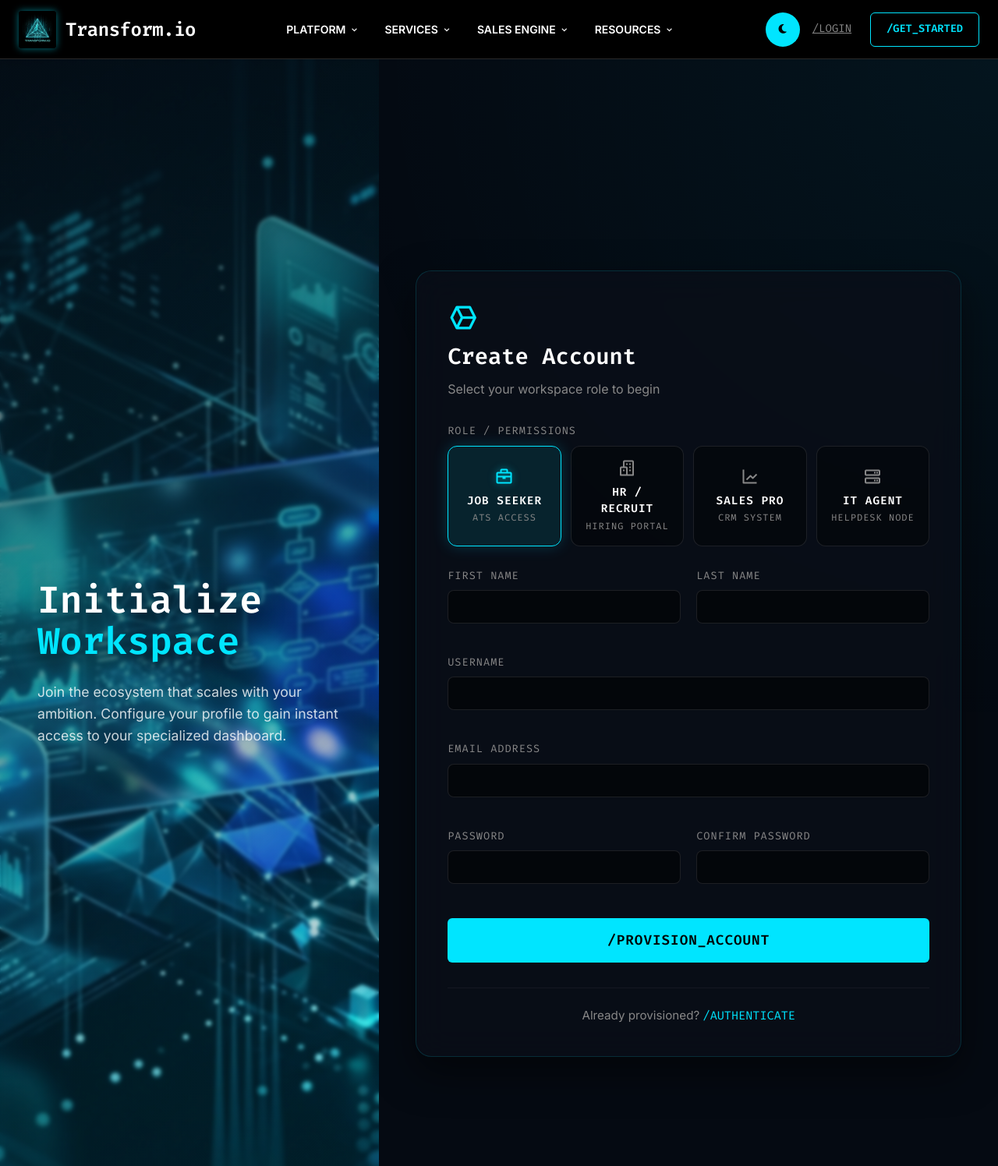
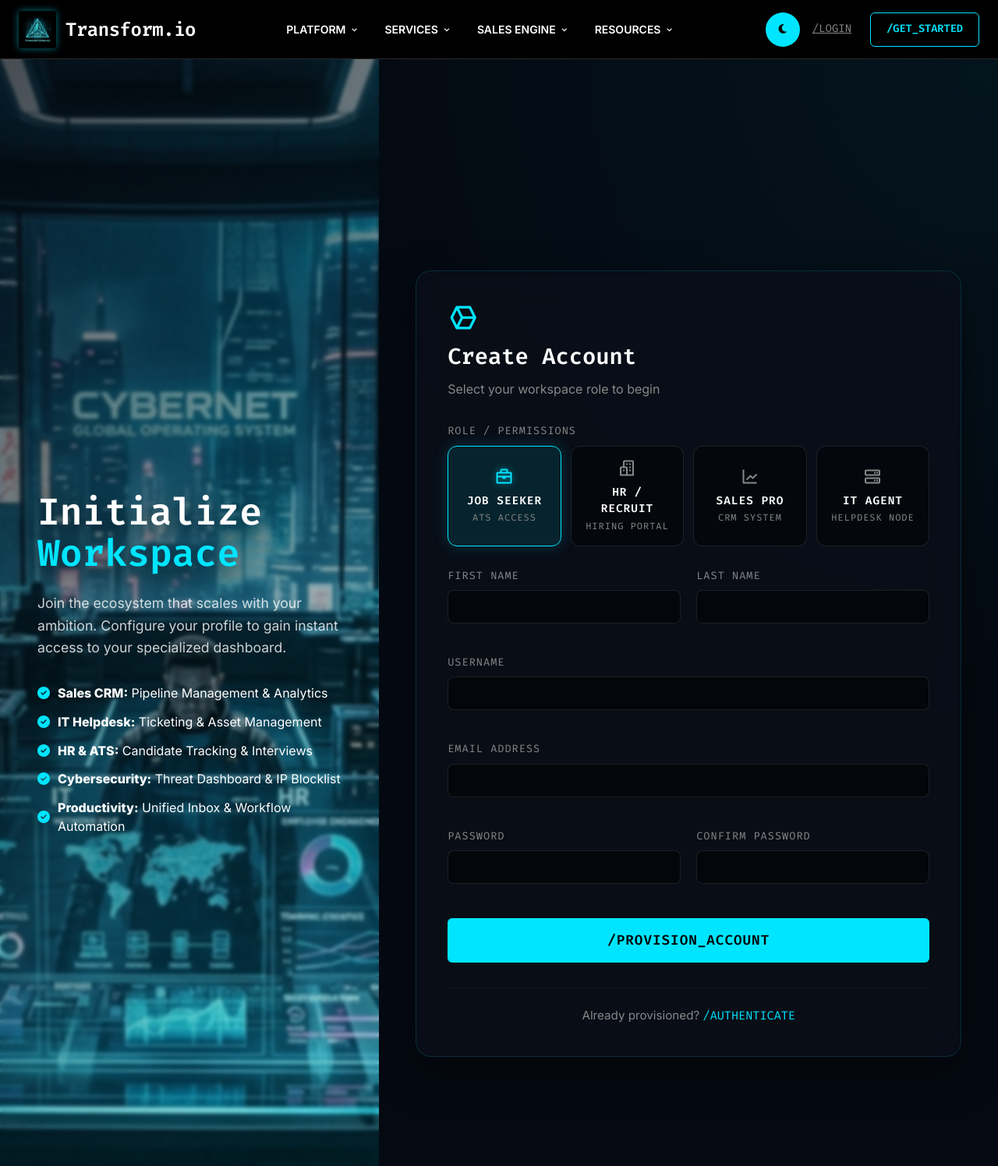
Before and after one commit to jai333/Tranform-Tech.com, a Django app: template app_track/tracking_app/templates/tracking_app/register.html in a window 1280 px wide. Shown: the top 1496 px of the page at 78% size. Run offline with Django 5.2, Linux system fonts and the light colour scheme; the template is opened without the code that fills it, so the values that code supplies are empty; some libraries are stand-ins or nearby versions.

Commit message:
Add auth background and update feature list in auth templates

```diff
--- a/app_track/tracking_app/templates/tracking_app/register.html
+++ b/app_track/tracking_app/templates/tracking_app/register.html
@@ -339,7 +339,14 @@
         <div class="auth-visuals-overlay"></div>
         <div class="auth-brand-content">
             <h1>Initialize <span>Workspace</span></h1>
-            <p>Join the ecosystem that scales with your ambition. Configure your profile to gain instant access to your specialized dashboard.</p>
+            <p style="margin-bottom: 2rem;">Join the ecosystem that scales with your ambition. Configure your profile to gain instant access to your specialized dashboard.</p>
+            <div style="display: flex; flex-direction: column; gap: 0.8rem; margin-top: 1rem;">
+                <div style="display: flex; align-items: center; gap: 10px;"><i class="fas fa-check-circle" style="color: var(--primary);"></i> <span><b>Sales CRM:</b> Pipeline Management & Analytics</span></div>
+                <div style="display: flex; align-items: center; gap: 10px;"><i class="fas fa-check-circle" style="color: var(--primary);"></i> <span><b>IT Helpdesk:</b> Ticketing & Asset Management</span></div>
+                <div style="display: flex; align-items: center; gap: 10px;"><i class="fas fa-check-circle" style="color: var(--primary);"></i> <span><b>HR & ATS:</b> Candidate Tracking & Interviews</span></div>
+                <div style="display: flex; align-items: center; gap: 10px;"><i class="fas fa-check-circle" style="color: var(--primary);"></i> <span><b>Cybersecurity:</b> Threat Dashboard & IP Blocklist</span></div>
+                <div style="display: flex; align-items: center; gap: 10px;"><i class="fas fa-check-circle" style="color: var(--primary);"></i> <span><b>Productivity:</b> Unified Inbox & Workflow Automation</span></div>
+            </div>
         </div>
     </div>
 
```
Also changed, not shown: app_track/tracking_app/templates/tracking_app/login.html (+8 -1 lines), app_track/tracking_app/static/tracking_app/images/auth_bg.jpg.
